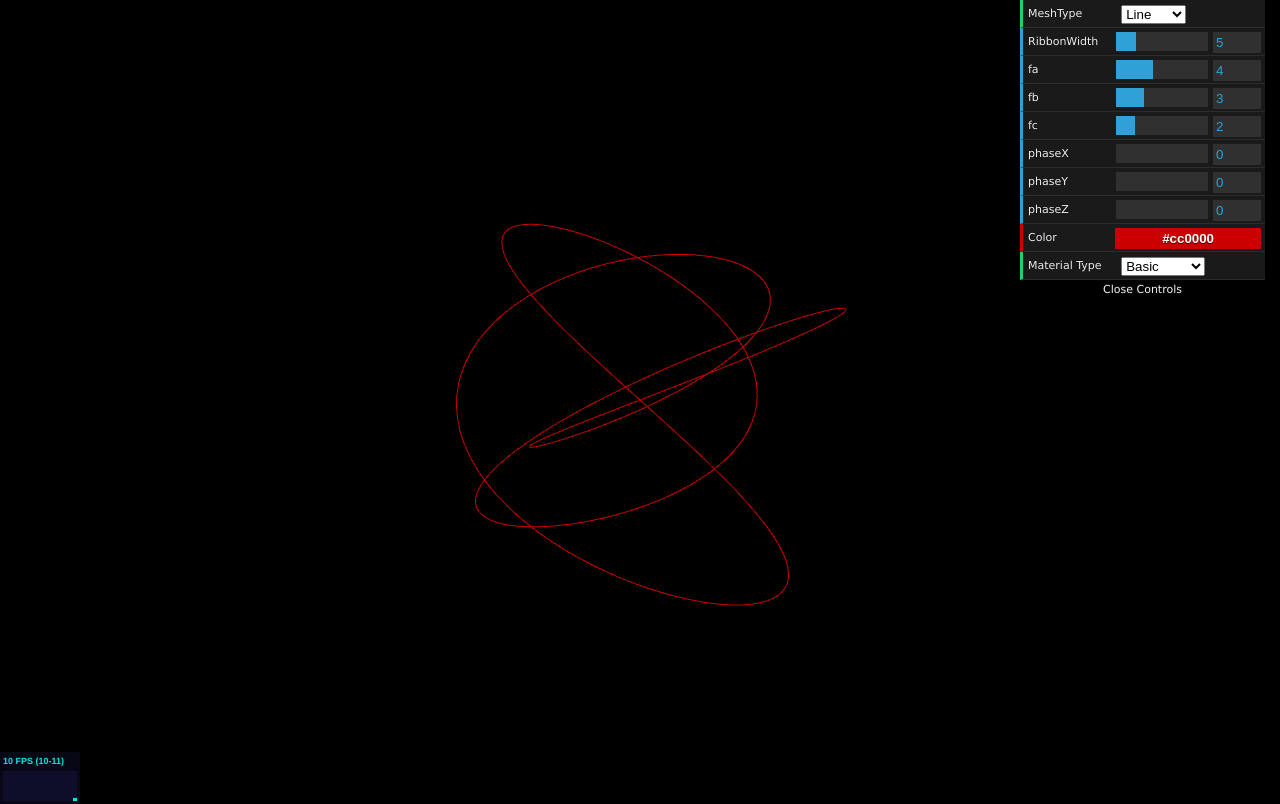
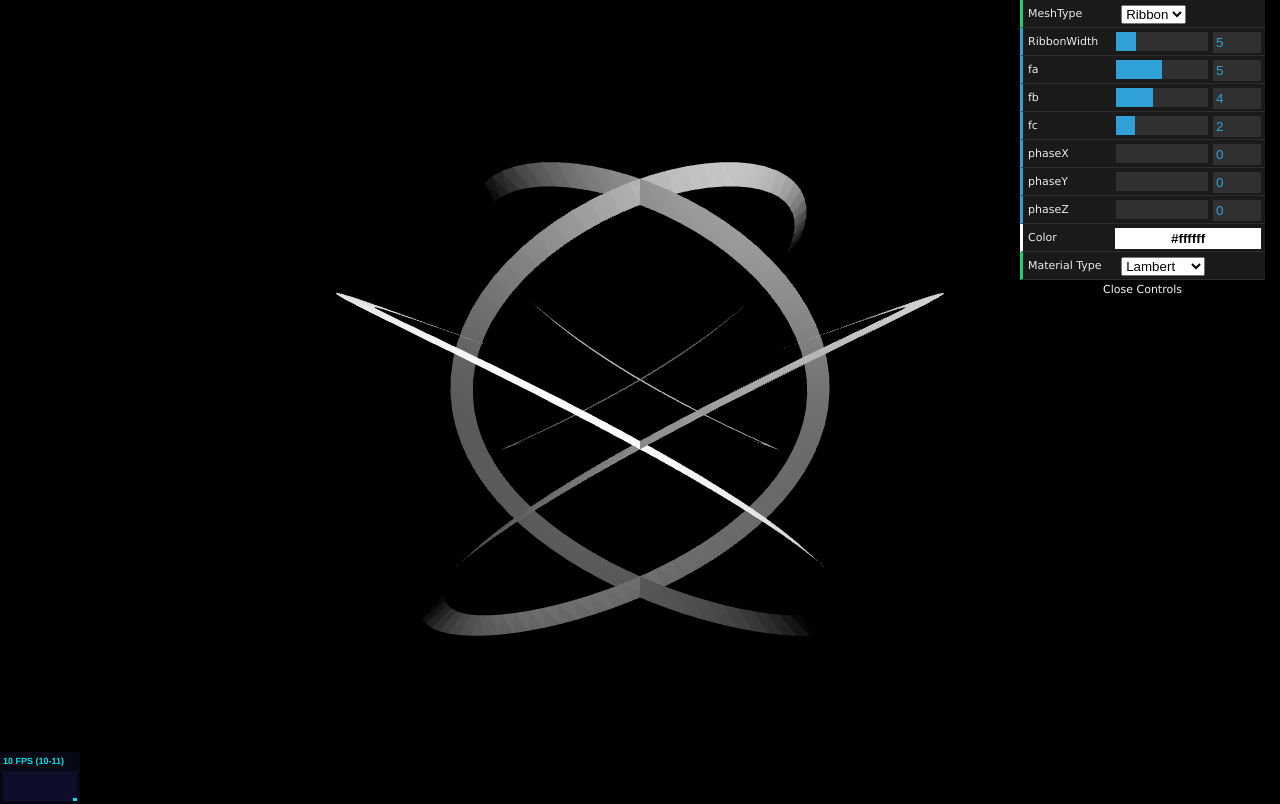
Before and after one commit to licaschiou/Lissajous3js, a plain HTML site: page index.html in a window 1280 px wide. Drawn offline with Linux system fonts and the light colour scheme; animation ran at ten frames a second.

Commit message:
2014/7/1 commit for chromeexperiment.

```diff
--- a/index.html
+++ b/index.html
@@ -82,7 +82,7 @@ function iniSceneRenderer(){
 
 function iniCamera(){
 	camera = new THREE.PerspectiveCamera(75, SCREEN_WIDTH / SCREEN_HEIGHT, 0.1, 1000);
-	camera.position.set(0,150,250);
+	camera.position.set(0,150,180);
 	camera.lookAt(scene.position);
 	scene.add(camera);
 }
@@ -114,12 +114,12 @@ function iniHelper(){
 	gui = new dat.GUI();
 
 	var parameters = {
-		meshType: "Line",
-		color: "#cc0000",
-		material: "Basic",
+		meshType: "Ribbon",
+		color: "#ffffff",
+		material: "Lambert",
 		RibbonWidth: 5.0,
-		fa: 4.0,
-		fb: 3.0,
+		fa: 5.0,
+		fb: 4.0,
 		fc: 2.0,
 		phaseX: 0.0,
 		phaseY: 0.0,
@@ -127,8 +127,8 @@ function iniHelper(){
 		step: 0.02
     };
 
-    //lissajousCurve.setParameters(parameters);
-    //lissajousCurve.update();
+    lissajousCurve.setParameters(parameters);
+    lissajousCurve.update();
 
     var meshType = gui.add( parameters, 'meshType', [ "Line", "Ribbon"] ).name('MeshType').listen();
 	meshType.onChange(function(value){
--- a/js/Lissajous.js
+++ b/js/Lissajous.js
@@ -16,7 +16,7 @@ function LissajousCurve(){
   this.numCurveVertices = 0.0; //Math.floor((Math.PI * 2 + this.step)/this.step)
   this.meterial = "Basic";
   this.meshObject = new THREE.Object3D();
-  this.color = "#cc0000";
+  this.color = "#ffffff";
   this.meshType = "Line";
   /*
     parameters = {
@@ -30,6 +30,8 @@ function LissajousCurve(){
     };
   */
   this.setParameters = function(parameters){
+    this.meshType = parameters.meshType;
+    this.meterial = parameters.material;
     this.color = parameters.color;
     this.fa = parameters.fa;
     this.fb = parameters.fb;
```
Also changed, not shown: screen1.jpg (added), screen2.jpg (added), screen3.jpg (added).
